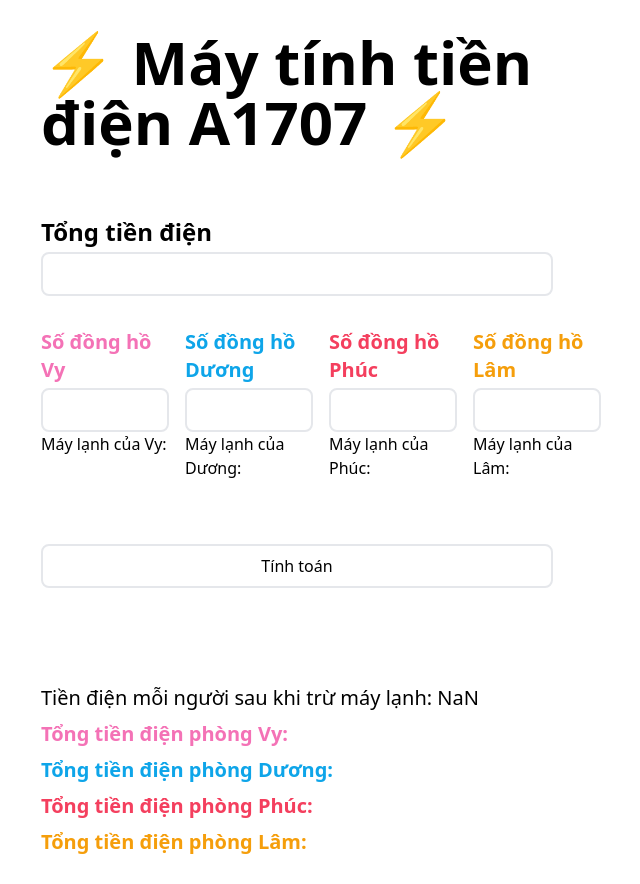
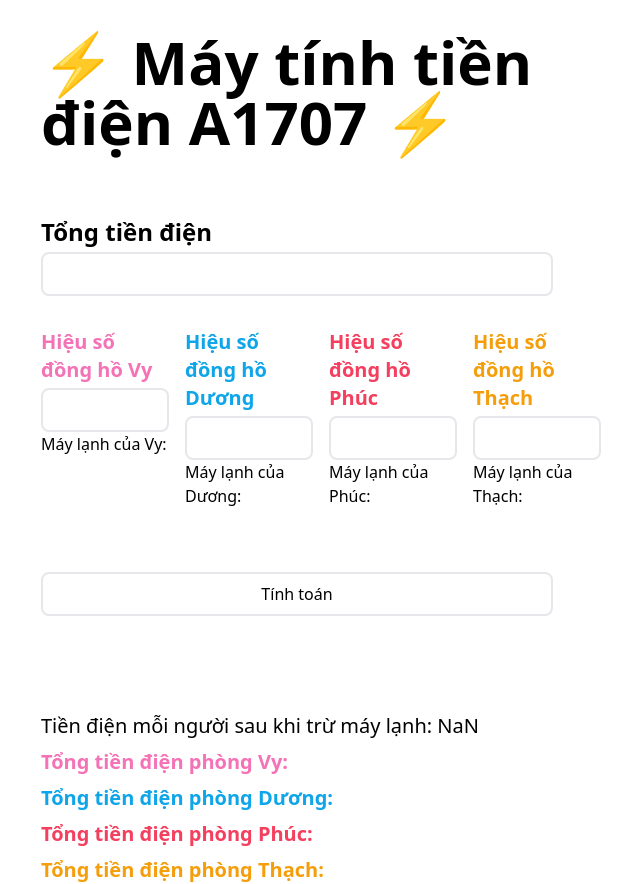
Before and after one commit to tgound1403/elec_tool, a React (Vite) app: page / in a window 1280 px wide. Shown: the whole page, without its empty margins (343-983 px from the left). Before the commit the page ends 856 px from the top, so only its background shows below. Built offline with nearby package versions, Linux system fonts and the light colour scheme.

Commit message:
update new room arragement

```diff
--- a/src/App.jsx
+++ b/src/App.jsx
@@ -2,22 +2,24 @@ import { useState } from "react";
 import "./index.css";
 
 export default function App() {
+  //Total money
   const [total, setTotal] = useState();
+  // Number of KWh use by air conditioner
   const [vyKwh, setVyKwh] = useState();
   const [duongKwh, setDuongKwh] = useState();
-  const [lamKwh, setLamKwh] = useState();
+  const [thachKwh, setThachKwh] = useState();
   const [phucKwh, setPhucKwh] = useState();
 
-  // Air : air conditioner money
+  // Air conditioner money
   let [duongAir, setDuongAir] = useState();
   let [vyAir, setVyAir] = useState();
-  let [lamAir, setLamAir] = useState();
+  let [thachAir, setThachAir] = useState();
   let [phucAir, setPhucAir] = useState();
 
-  // Money after minus air
+  // Money after minus air conditioner's money
   let [duongMoney, setDuongMoney] = useState();
   let [vyMoney, setVyMoney] = useState();
-  let [lamMoney, setLamMoney] = useState();
+  let [thachMoney, setThachMoney] = useState();
   let [phucMoney, setPhucMoney] = useState();
 
   const handleSubmit = (e) => {
@@ -26,15 +28,19 @@ export default function App() {
 
     setDuongAir(duongKwh * defaultPrice);
     setVyAir(vyKwh * defaultPrice);
-    setLamAir(lamKwh * defaultPrice);
+    setThachAir(thachKwh * defaultPrice);
     setPhucAir(phucKwh * defaultPrice);
 
-    let personalPrice = (total - vyAir - duongAir - lamAir - phucAir) / 10;
+    //* Vy's room: 4
+    //* Duong's room: 3
+    //* Phuc's room: 1
+    //* Thach's room: 1
+    let personalPrice = (total - vyAir - duongAir - thachAir - phucAir) / 9;
 
     setVyMoney(vyAir + personalPrice * 4);
     setDuongMoney(duongAir + personalPrice * 3);
-    setPhucMoney(phucAir + personalPrice * 2);
-    setLamMoney(lamAir + personalPrice * 1);
+    setPhucMoney(phucAir + personalPrice * 1);
+    setThachMoney(thachAir + personalPrice * 1);
   };
 
   return (
@@ -58,7 +64,7 @@ export default function App() {
               className="text-xl font-bold mb-1 text-pink-400"
               htmlFor="vyKwh"
             >
-              Số đồng hồ Vy
+              Hiệu số đồng hồ Vy
             </label>
             <input
               onChange={(e) => setVyKwh(e.target.value)}
@@ -72,7 +78,7 @@ export default function App() {
               className="text-xl font-bold mb-1 text-sky-500"
               htmlFor="duongKwh"
             >
-              Số đồng hồ Dương
+              Hiệu số đồng hồ Dương
             </label>
             <input
               className="px-4 py-2 rounded-lg  border-2"
@@ -86,7 +92,7 @@ export default function App() {
               className="text-xl font-bold mb-1 text-rose-500"
               htmlFor="phucKwh"
             >
-              Số đồng hồ Phúc
+              Hiệu số đồng hồ Phúc
             </label>
             <input
               className="px-4 py-2 rounded-lg  border-2"
@@ -98,16 +104,16 @@ export default function App() {
           <div className="flex flex-col xl:w-1/4">
             <label
               className="text-xl font-bold mb-1 text-amber-500"
-              htmlFor="lamKwh"
+              htmlFor="thachKwh"
             >
-              Số đồng hồ Lâm
+              Hiệu số đồng hồ Thạch
             </label>
             <input
               className="px-4 py-2 rounded-lg  border-2"
-              onChange={(e) => setLamKwh(e.target.value)}
+              onChange={(e) => setThachKwh(e.target.value)}
               type="text"
             />
-            <p>Máy lạnh của Lâm: {lamAir}</p>
+            <p>Máy lạnh của Thạch: {thachAir}</p>
           </div>
         </div>
         <input
@@ -119,12 +125,12 @@ export default function App() {
       <div className="text-xl flex flex-col font-bold gap-2">
         <p className="font-medium">
           Tiền điện mỗi người sau khi trừ máy lạnh:{" "}
-          {(total - vyAir - duongAir - lamAir - phucAir) / 10}
+          {(total - vyAir - duongAir - thachAir - phucAir) / 10}
         </p>
         <p className="text-pink-400">Tổng tiền điện phòng Vy: {vyMoney}</p>
         <p className="text-sky-500">Tổng tiền điện phòng Dương: {duongMoney}</p>
         <p className="text-rose-500">Tổng tiền điện phòng Phúc: {phucMoney}</p>
-        <p className="text-amber-500">Tổng tiền điện phòng Lâm: {lamMoney}</p>
+        <p className="text-amber-500">Tổng tiền điện phòng Thạch: {thachMoney}</p>
       </div>
     </div>
   );
```
Also changed, not shown: 1 other file (tests, documents, lock files or other folders).
